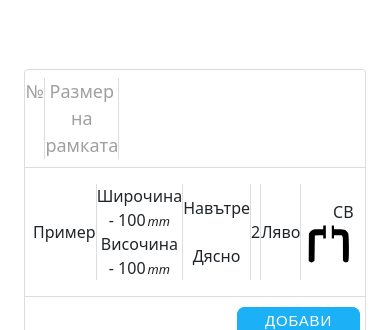
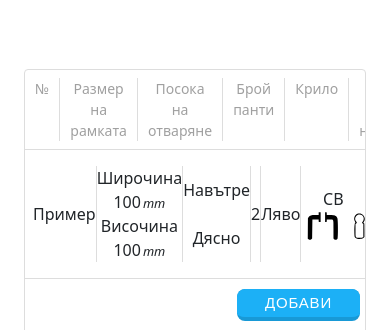
Before and after one commit to Martimbuka/product-configurator, a React (Create React App) app: page / in a window 390 px wide. Shown: the part 413-743 px from the top of the page. Built offline with nearby package versions, Linux system fonts and the light colour scheme.

Commit message:
Add edit mode with overlay

```diff
--- /dev/null
+++ b/src/components/list-view/EditMode.jsx
@@ -0,0 +1,29 @@
+// src/components/list-view/EditPopup.jsx
+import React from 'react';
+import ButtonImg from './ButtonImg';
+
+const EditMode = ({ itemData, setItemData, closePopup, saveItem }) => {
+  const handleSave = () => {
+    // Implement save logic here
+    saveItem(itemData);
+    closePopup();
+  };
+
+  const handleChange = (e) => {
+    const { name, value } = e.target;
+    setItemData(prevState => ({
+      ...prevState,
+      [name]: value
+    }));
+  };
+
+  return (
+    <div className="edit-popup">
+      {/* Implement your form and inputs here using itemData and setItemData */}
+      <button type='button' className='save-button' onClick={handleSave}><ButtonImg type='save'/></button>
+      <button type='button' className='cancel-button' onClick={closePopup}><ButtonImg type='cancel'/></button>
+    </div>
+  );
+};
+
+export default EditMode;
--- a/src/components/list-view/LockImg.jsx
+++ b/src/components/list-view/LockImg.jsx
@@ -4,8 +4,12 @@ import { ReactComponent as PCIcon } from '../../assets/PC.svg';
 import { ReactComponent as WCIcon } from '../../assets/WC.svg';
 
 const LockImg = ({ lock }) => {
+    const lockStyle = {
+        marginLeft: '4px'
+    };
+
     return (
-        <span className='lock-img' style={{ marginLeft: '4px'}}>
+        <span className='lock-img' style={lockStyle}>
             {lock === 'CB' && <CBIcon />}
             {lock === 'PC' && <PCIcon />}
             {lock === 'WC' && <WCIcon />}
--- a/src/components/list-view/MyItemRender.jsx
+++ b/src/components/list-view/MyItemRender.jsx
@@ -2,16 +2,26 @@ import React, { useState } from 'react';
 import LockImg from './LockImg';
 import ButtonImg from './ButtonImg';
 import { confirmAlert } from 'react-confirm-alert';
-import Field from './Field';
+import Field from './fields/Field';
+import EditMode from './EditMode';
+import Overlay from './Overlay';
 
 const MyItemRender = ({ dataItem, saveItem, deleteItem, dataLength }) => {
   const [editMode, setEditMode] = useState(dataItem.edit || false);
-  const [itemData, setItemData] = useState({ ...dataItem, width: dataItem.width, height: dataItem.height });
+  const [itemData, setItemData] = useState({
+    ...dataItem,
+    width: dataItem.frameSize.width,
+    height: dataItem.frameSize.height,
+    inOut: dataItem.direction.inOut,
+    leftRight: dataItem.direction.leftRight,
+    hinges: dataItem.hinges,
+    wing: dataItem.wing,
+    lock: dataItem.lock,
+    sealColor: dataItem.sealColor,
+    quantity: dataItem.quantity
+  });
 
-  const handleSave = () => {
-    saveItem(itemData);
-    setEditMode(false);
-  };
+  const handleClose = () => setEditMode(false);
 
   const handleDelete = () => {
     confirmAlert({
@@ -26,68 +36,48 @@ const MyItemRender = ({ dataItem, saveItem, deleteItem, dataLength }) => {
         },
         {
           label: 'Не',
-          onClick: () => {}
+          onClick: () => { }
         }
       ]
     });
   };
 
-  const handleChange = (e) => {
-    const { name, value } = e.target;
-    setItemData(prevState => ({
-      ...prevState,
-      [name]: value
-    }));
-  };
-
   return (
     <div className={`list-view-item ${editMode ? 'editing' : ''}`} style={{ width: '100%' }}>
       {editMode ? (
-        <div style={{ width: '100%' }}>
-          <div className='edit-item'>
-            <span>{itemData.ProductID}</span>
-            <input
-              type="number"
-              name='width'
-              onChange={handleChange}
-              value={itemData.frameSize.width}
-            />
-            <input
-              type="number"
-              name='height'
-              value={itemData.frameSize.height}
-              onChange={handleChange}
-            />
-          </div>
-          <div className='button-container'>
-            <button type='button' className='save-button' onClick={handleSave}><ButtonImg type='save' /></button>
-            <button type='button' className='cancel-button' onClick={() => setEditMode(false)}><ButtonImg type='cancel' /></button>
-          </div>
-        </div>
+        <>
+          <Overlay closePopup={handleClose} />
+          <EditMode
+            itemData={itemData}
+            setItemData={setItemData}
+            closePopup={handleClose}
+            saveItem={saveItem}
+          />
+        </>
       ) : (
         <div style={{ width: '100%' }}>
           <div className='view-item'>
             <Field>{itemData.ProductID}</Field>
             <Field className='item frameSize'>
-              <span>Широчина - {itemData.frameSize.width}<span className='unit'>mm</span></span>
-              <span>Височина - {itemData.frameSize.height}<span className='unit'>mm</span></span>
+              <span>Широчина {itemData.frameSize.width}<span className='unit'>mm</span></span>
+              <span>Височина {itemData.frameSize.height}<span className='unit'>mm</span></span>
             </Field>
             <Field>
               <span>{itemData.direction.inOut}</span>
               <span>{itemData.direction.leftRight}</span>
-              </Field>
+            </Field>
             <Field >{itemData.hinges}</Field>
             <Field>{itemData.wing}</Field>
             <Field>
-              <span>{itemData.lock}<LockImg lock={itemData.lock}/></span>
-              </Field>
+              <span>{itemData.lock}<LockImg lock={itemData.lock} /></span>
+            </Field>
             <Field>{itemData.sealColor}</Field>
             <Field>{itemData.quantity}</Field>
           </div>
           <div className='button-container'>
             <button type='button' className='view-button' onClick={() => setEditMode(true)}><ButtonImg type='view' /></button>
             <button type='button' className='edit-button' onClick={() => setEditMode(true)}><ButtonImg type='edit' /></button>
-            {dataLength > 1 && <button type='button' className='delete-button' onClick={handleDelete} style={ {fontWeight: 'bold'}}>X</button>}
+            {dataLength > 1 && <button type='button' className='delete-button' onClick={handleDelete} style={{ fontWeight: 'bold' }}>X</button>}
           </div>
         </div>
       )}
--- /dev/null
+++ b/src/components/list-view/Overlay.jsx
@@ -0,0 +1,7 @@
+import React from 'react';
+
+const Overlay = ({ closePopup }) => (
+  <div className="overlay" onClick={closePopup}></div>
+);
+
+export default Overlay;
--- a/src/components/list-view/ProductList.jsx
+++ b/src/components/list-view/ProductList.jsx
@@ -29,8 +29,8 @@ const MyHeader = () => {
 
   return (
     <ListViewHeader
-      style={{ fontSize: '18px' }}
-      className="pl-3 pb-2 pt-2"
+      style={{}}
+      className=""
     >
           <div className="header-item">№</div>
           <div className="header-item">Размер на рамката</div>
--- a/src/style/list-view.css
+++ b/src/style/list-view.css
@@ -249,35 +249,7 @@
   width: 100%;
 }
 
-@media (max-width: 1200px) {
 
-  .list-view-header> :nth-last-child(2),
-  .view-item> :nth-last-child(2),
-  .list-view-header> :nth-last-child(3),
-  .view-item> :nth-last-child(3){
-    display: none;
-  }
-}
-
-@media (max-width: 1000px) {
-
-  .list-view-header> :nth-last-child(4),
-  .list-view-header> :nth-last-child(5) {
-    display: none;
-  }
-}
-
-@media (max-width: 750px) {
-  .list-view-header> :nth-last-child(6) {
-    display: none;
-  }
-}
-
-@media (max-width: 570px) {
-  .list-view-header> :nth-last-child(7) {
-    display: none;
-  }
-}
 
 .button-container {
   display: grid;
@@ -291,3 +263,43 @@
 .button-container .delete-button {
   grid-row:2;
 }
+
+.list-view-header {
+  padding: 8px 0;
+  font-size: 18px;
+}
+
+.list-view-header .header-item {
+  padding: 0px 10px;
+
+}
+
+@media (max-width: 1200px) {
+
+  .list-view-header {
+    font-size: 14px;
+  }
+}
+
+/*Edit mode*/
+.edit-popup {
+  position: fixed;
+  top: 50%;
+  left: 50%;
+  transform: translate(-50%, -50%);
+  background-color: white;
+  padding: 20px;
+  z-index: 1000;
+  border-radius: 8px;
+  box-shadow: 0 4px 6px rgba(0,0,0,0.1);
+}
+
+.overlay {
+  position: fixed;
+  top: 0;
+  left: 0;
+  width: 100vw;
+  height: 100vh;
+  background-color: rgba(0, 0, 0, 0.5);
+  z-index: 999; /* Ensure this is below the popup z-index to keep the popup clickable */
+}
--- a/src/style/view-item.css
+++ b/src/style/view-item.css
@@ -15,3 +15,15 @@
     margin-left: 2px;
     border: none;
 }
+
+.lock-img svg {
+    height: 40px;
+    width: 80px;
+}
+
+@media (max-width: 1200px) {
+    .lock-img svg {
+        height: 30px;
+        width: 60px;
+    }
+}
```
Also changed, not shown: src/assets/CB.svg, src/components/list-view/fields/ColorPicker.jsx (added), src/components/list-view/fields/Field.jsx (renamed from src/components/list-view/Field.jsx), src/components/list-view/fields/LockPicker.jsx (added).
